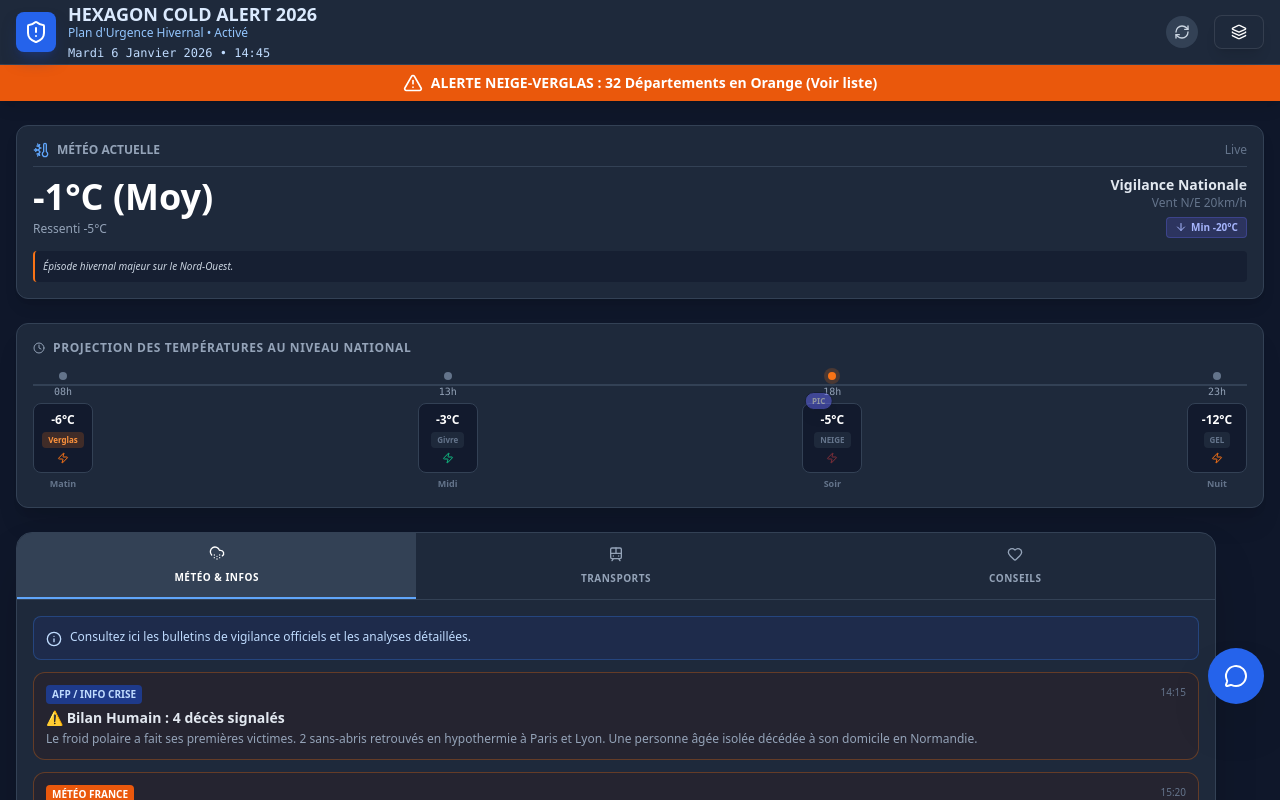
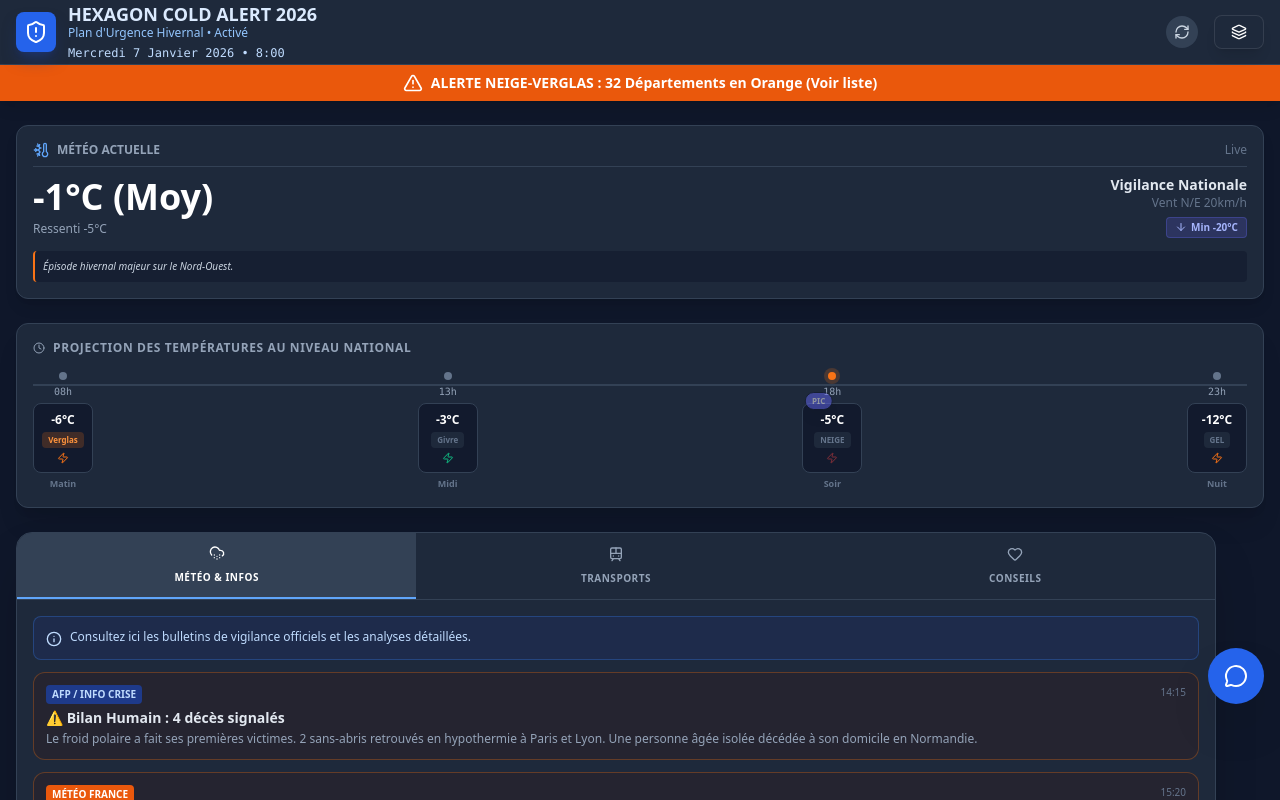
Before and after one commit to wardabailiche/HexagoneAlerte, a React (Vite) app: page / in a window 1280 px wide. Shown: the top 800 px of the page. Built offline with nearby package versions, Linux system fonts and the light colour scheme; the HTML template or start-up script is replaced by a standard one.

Commit message:
Update App.jsx
Date update

```diff
--- a/src/App.jsx
+++ b/src/App.jsx
@@ -680,7 +680,7 @@ export default function App() {
             <div>
               <h1 className="font-bold text-lg leading-tight text-blue-100">HEXAGON COLD ALERT 2026</h1>
               <p className="text-xs text-blue-300">Plan d'Urgence Hivernal • Activé</p>
-              <div className="text-xs text-blue-200 font-mono mt-1">Mardi 6 Janvier 2026 • 14:45</div>
+              <div className="text-xs text-blue-200 font-mono mt-1">Mercredi 7 Janvier 2026 • 8:00</div>
             </div>
           </div>
 
@@ -712,7 +712,7 @@ export default function App() {
              </button>
              <div className="hidden xl:flex items-center gap-2 bg-slate-900 px-3 py-1.5 rounded-full border border-slate-700">
                <Clock className="w-4 h-4 text-slate-400" />
-               <span className="font-mono text-sm">14:45 LIVE</span>
+               <span className="font-mono text-sm">8:00 LIVE</span>
              </div>
           </div>
         </div>
```
